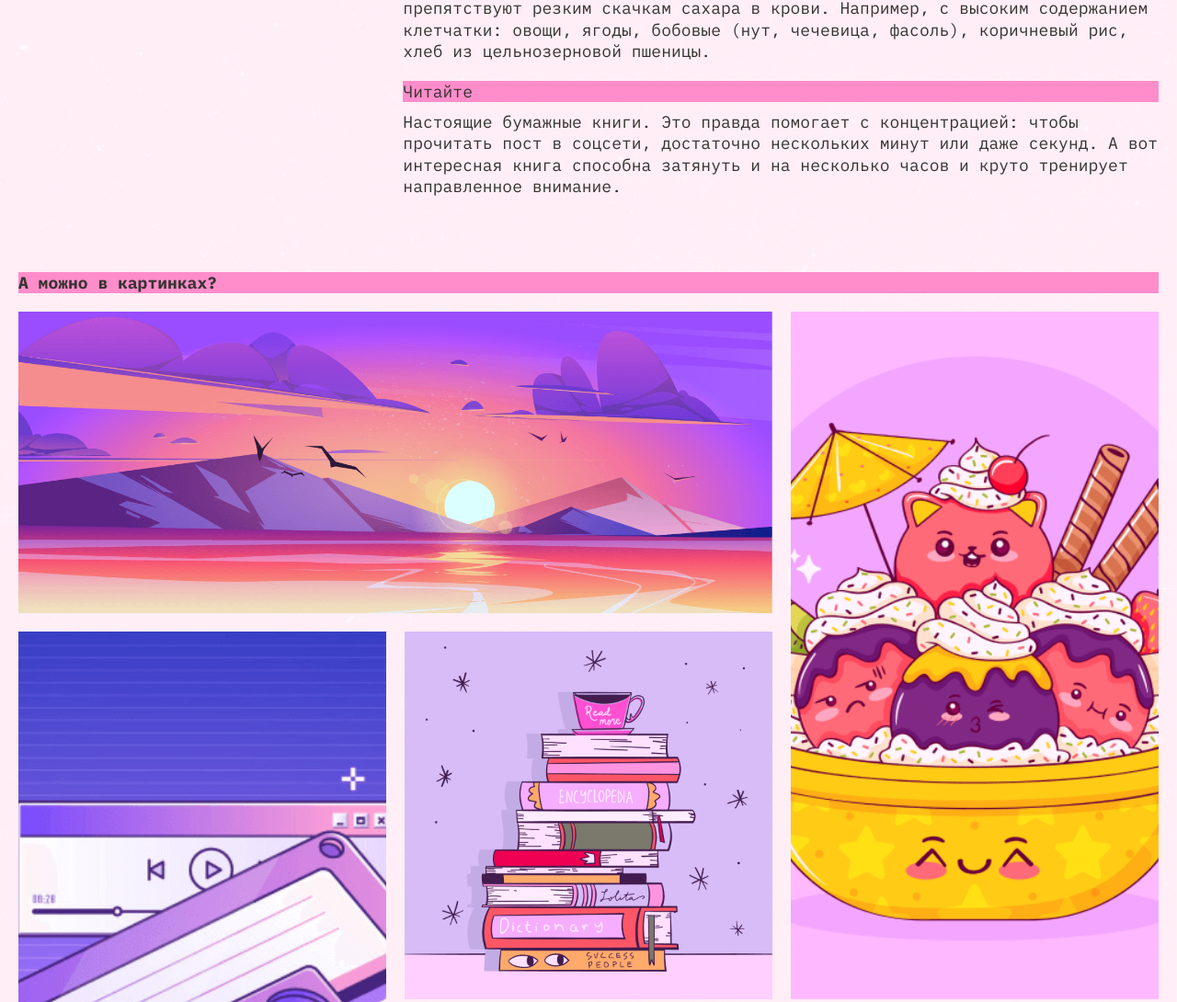
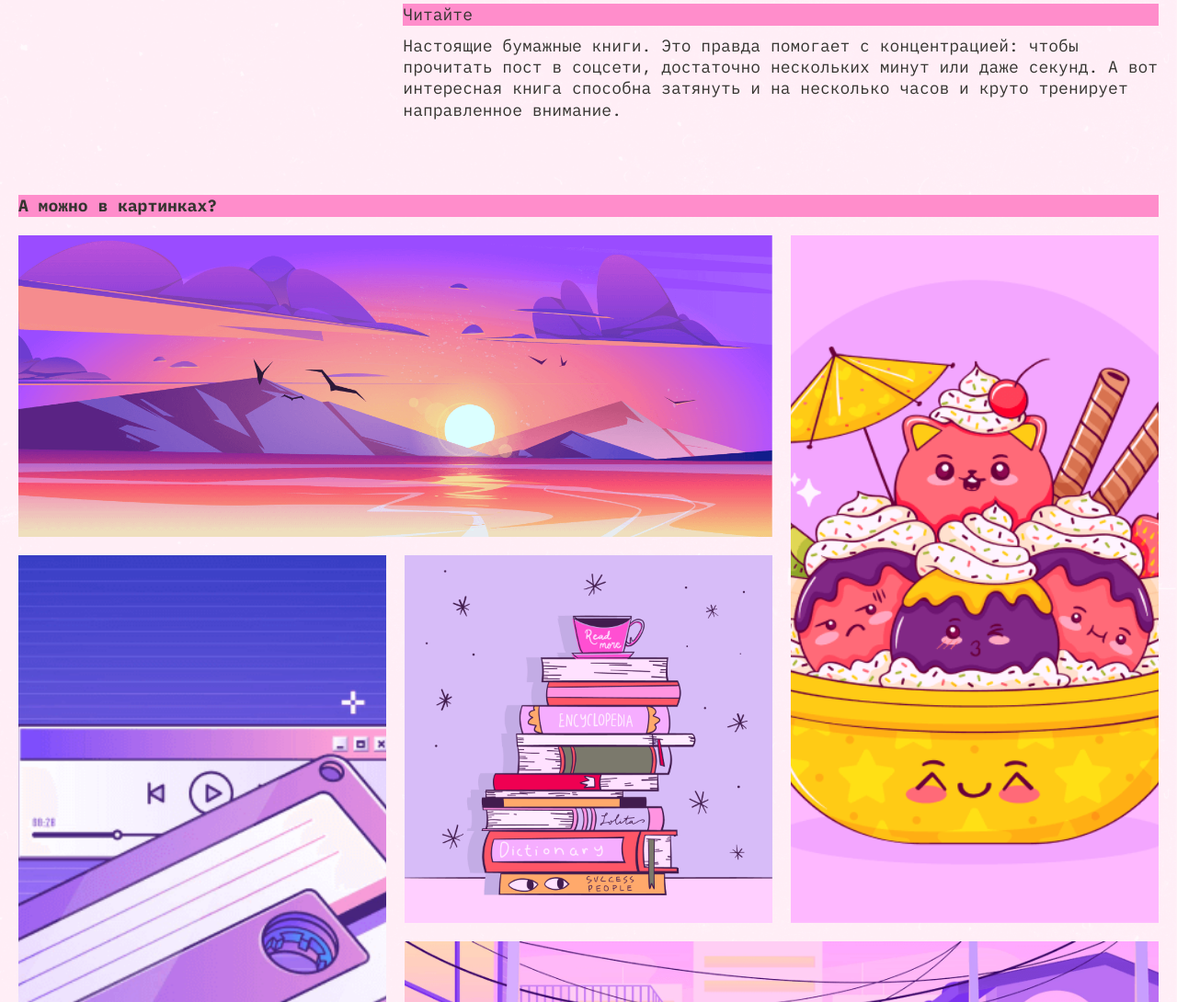
Before and after one commit to wruqlwx/slozhno-sosredotochitsya-fd, a plain HTML site: page index.html in a window 1280 px wide. Shown: the part 2559-3649 px from the top of the page at 92% size. Drawn offline with Linux system fonts and the light colour scheme.

Commit message:
Попытка №2. Автотест 2

```diff
--- a/styles/style.css
+++ b/styles/style.css
@@ -435,6 +435,7 @@
   }
 
   .articles-center-position {
+    display: grid;
     grid-column: 1/4;
     grid-template-columns: repeat(3, 1fr);
     gap: 20px;
@@ -449,6 +450,10 @@
     grid-column: 1/2;
   }
 
+  .section-mozhno {
+    padding-block-end: 25px;
+  }
+
   .footer-text {
     font-size: clamp(7.5rem, 0.5625rem + 14.4531vw, 9.8125rem);
   }
```
